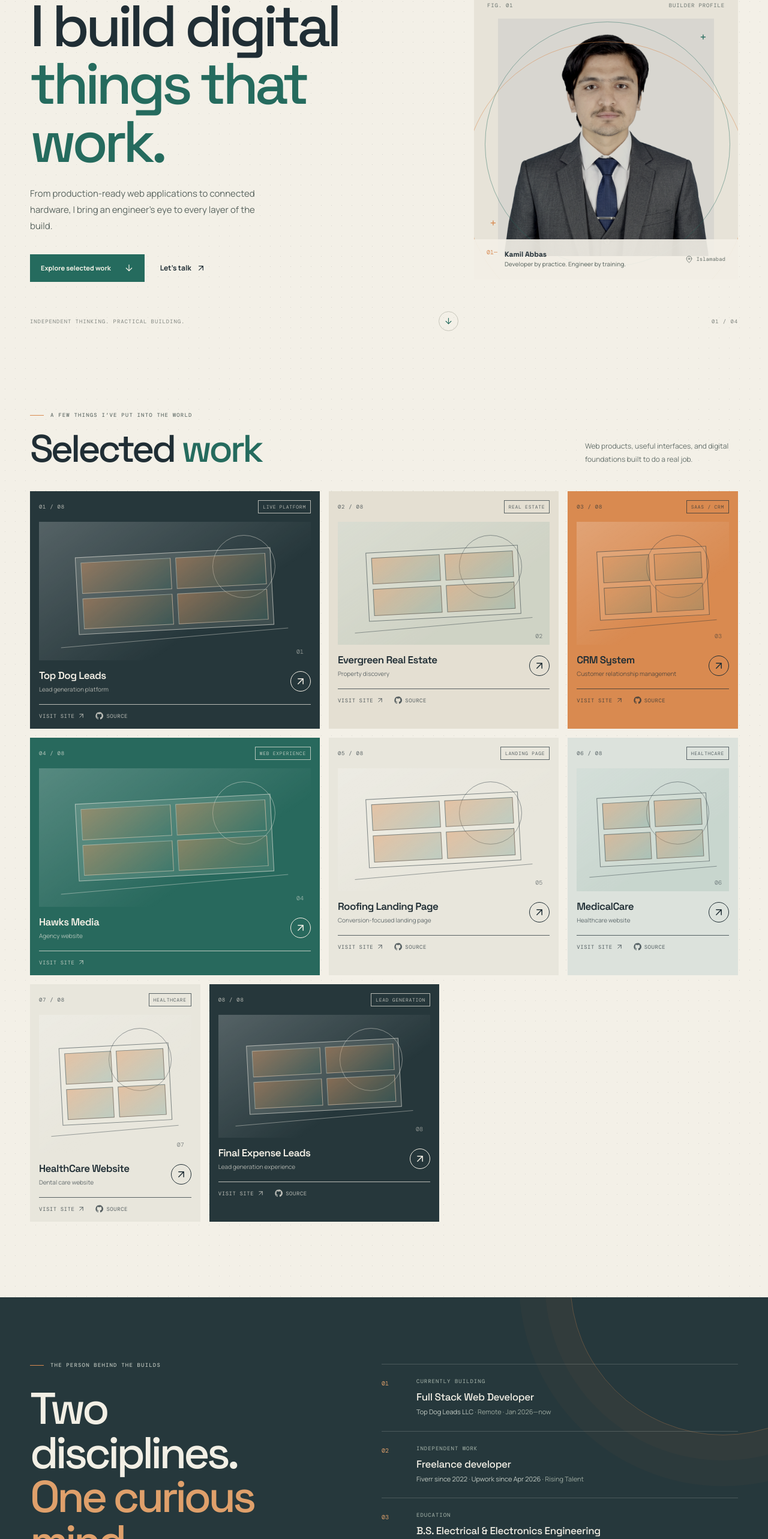
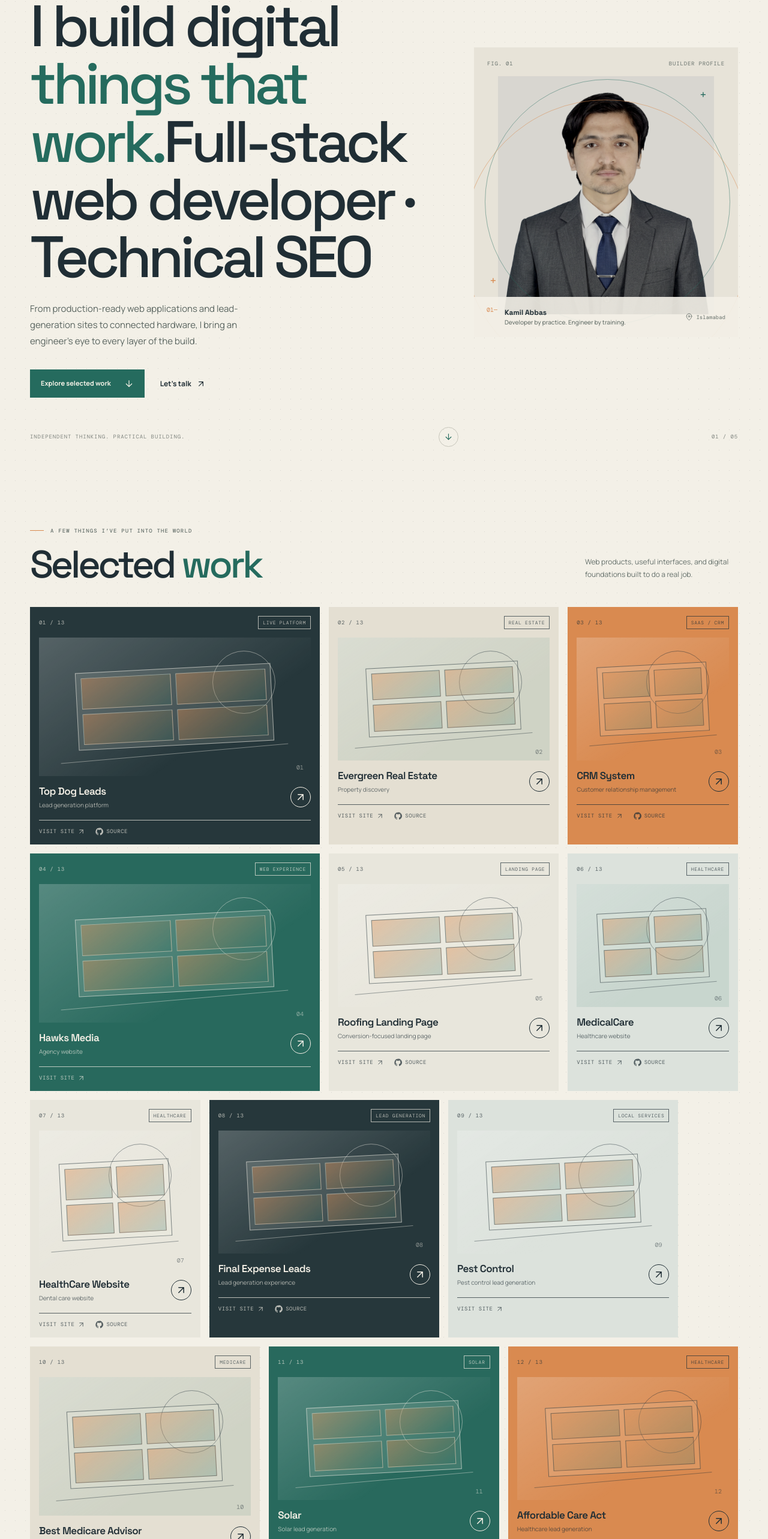
Before and after one commit to kamil-Abbas12/portfolio, a Next.js app: page / in a window 1280 px wide. Shown: the part 159-2725 px from the top of the page at 60% size. Built offline with nearby package versions, Linux system fonts and the light colour scheme; a web font is replaced by a local one.

Commit message:
Add SEO profile and recent portfolio work

```diff
--- a/app/Portfolio.tsx
+++ b/app/Portfolio.tsx
@@ -22,9 +22,28 @@ const projects = [
   { name: 'MedicalCare', kind: 'Healthcare website', url: 'https://medical-care-one.vercel.app/', repo: 'https://github.com/kamil-Abbas12/MedicalCare', mark: '06', tone: 'project-blue', tag: 'HEALTHCARE' },
   { name: 'HealthCare Website', kind: 'Dental care website', url: 'https://heathcarewebsite.vercel.app/', repo: 'https://github.com/kamil-Abbas12/DentalCare', mark: '07', tone: 'project-cream', tag: 'HEALTHCARE' },
   { name: 'Final Expense Leads', kind: 'Lead generation experience', url: 'https://finalexpense.topdoglead.com/', repo: 'https://github.com/kamil-Abbas12/final-expense', mark: '08', tone: 'project-dark', tag: 'LEAD GENERATION' },
+  { name: 'Pest Control', kind: 'Pest control lead generation', url: 'https://pestcontrol.topdoglead.com/', mark: '09', tone: 'project-blue', tag: 'LOCAL SERVICES' },
+  { name: 'Best Medicare Advisor', kind: 'Medicare advisory website', url: 'http://bestmedicareadvisor.com/', mark: '10', tone: 'project-sand', tag: 'MEDICARE' },
+  { name: 'Solar', kind: 'Solar lead generation', url: 'https://solar.topdoglead.com/', mark: '11', tone: 'project-green', tag: 'SOLAR' },
+  { name: 'Affordable Care Act', kind: 'Healthcare lead generation', url: 'https://affordablecareact.topdoglead.com/', mark: '12', tone: 'project-copper', tag: 'HEALTHCARE' },
+  { name: 'Hospital Indemnity', kind: 'Hospital indemnity lead generation', url: 'https://hospitalindemnity.topdoglead.com/', mark: '13', tone: 'project-cream', tag: 'INSURANCE' },
 ];
 
-const stack = ['Next.js', 'React', 'TypeScript', 'Node.js', 'Express', 'MongoDB', 'PostgreSQL', 'Prisma', 'Tailwind CSS', 'Firebase', 'REST APIs', 'Stripe', 'Vercel'];
+const stackGroups = [
+  {
+    label: 'WEB DEVELOPMENT',
+    items: ['Next.js', 'React', 'TypeScript', 'JavaScript', 'Node.js', 'Express', 'MongoDB', 'PostgreSQL', 'Firebase', 'Tailwind CSS', 'REST APIs', 'GraphQL', 'JWT Auth', 'Stripe', 'Python', 'Git & GitHub', 'Vercel', 'Docker (basic)'],
+  },
+  {
+    label: 'SEO & ANALYTICS',
+    items: ['Technical SEO', 'On-page SEO', 'Keyword research', 'Site audits', 'Rank tracking', 'SEMrush', 'Ahrefs', 'SE Ranking', 'Google Search Console', 'Bing Webmaster Tools', 'Google Analytics 4', 'Core Web Vitals'],
+  },
+  {
+    label: 'PRACTICES',
+    items: ['Responsive design', 'Mobile-first', 'Performance optimization', 'CI/CD', 'Agile / Scrum', 'Clean code'],
+  },
+];
+const stackCount = stackGroups.reduce((total, group) => total + group.items.length, 0);
 
 function SafeLink({ href, children, className = '', label }: { href: string; children: ReactNode; className?: string; label?: string }) {
   return <a href={href} target="_blank" rel="noopener noreferrer" aria-label={label} className={className} data-testid="link-external">{children}</a>;
@@ -44,8 +63,8 @@ function Portfolio() {
       <section className="hero section-wrap" id="home" aria-labelledby="hero-title">
         <div className="hero-copy hero-enter">
           <p className="eyebrow"><span className="eyebrow-line" />ISLAMABAD, PAKISTAN <span className="eyebrow-sep">/</span> FULL STACK WEB DEVELOPER</p>
-          <h1 id="hero-title" data-testid="heading-intro">I build digital<br /><em>things that work.</em></h1>
-          <p className="hero-description" data-testid="text-intro">From production-ready web applications to connected hardware, I bring an engineer’s eye to every layer of the build.</p>
+          <h1 id="hero-title" data-testid="heading-intro">I build digital<br /><em>things that work.</em><span className="hero-qualification">Full-stack web developer · Technical SEO</span></h1>
+          <p className="hero-description" data-testid="text-intro">From production-ready web applications and lead-generation sites to connected hardware, I bring an engineer’s eye to every layer of the build.</p>
           <div className="hero-actions">
             <a href="#work" className="button-primary" data-testid="button-view-work">Explore selected work <ArrowDown size={16} /></a>
             <SafeLink href="mailto:kamilabbas929@gmail.com" className="text-link" label="Email Kamil Abbas">Let’s talk <MoveUpRight size={16} /></SafeLink>
@@ -54,11 +73,11 @@ function Portfolio() {
         <div className="hero-portrait hero-enter-delay" data-testid="profile-card">
           <div className="portrait-orbit orbit-one" /><div className="portrait-orbit orbit-two" />
           <div className="portrait-label"><span>FIG. 01</span><span>BUILDER PROFILE</span></div>
-          <div className="portrait-frame"><img src="/mypic.png" alt="Portrait of Kamil Abbas" data-testid="img-profile" /></div>
+          <div className="portrait-frame"><img src="/mypic.png" width={912} height={1173} alt="Portrait of Kamil Abbas" data-testid="img-profile" /></div>
           <div className="portrait-caption"><span className="caption-index">01—</span><span>Kamil Abbas<br /><small>Developer by practice. Engineer by training.</small></span><span className="caption-pin"><MapPin size={13} /> Islamabad</span></div>
           <span className="orbit-cross cross-a">+</span><span className="orbit-cross cross-b">+</span>
         </div>
-        <div className="hero-foot"><span>INDEPENDENT THINKING. PRACTICAL BUILDING.</span><a href="#work" aria-label="Scroll to selected work" data-testid="link-scroll-work"><ArrowDown size={15} /></a><span>01 / 04</span></div>
+        <div className="hero-foot"><span>INDEPENDENT THINKING. PRACTICAL BUILDING.</span><a href="#work" aria-label="Scroll to selected work" data-testid="link-scroll-work"><ArrowDown size={15} /></a><span>01 / 05</span></div>
       </section>
 
       <section className="work-section section-wrap" id="work" aria-labelledby="work-title">
@@ -69,7 +88,7 @@ function Portfolio() {
         <div className="projects-grid" data-testid="project-list">
           {projects.map((project) => (
             <article key={project.mark} className={`project-card ${project.tone}`} data-testid={`card-project-${project.mark}`}>
-              <div className="project-top"><span>{project.mark} / 08</span><span className="project-tag">{project.tag}</span></div>
+              <div className="project-top"><span>{project.mark} / {String(projects.length).padStart(2, '0')}</span><span className="project-tag">{project.tag}</span></div>
               <a className="project-main-link" href={project.url} target="_blank" rel="noopener noreferrer" aria-label={`Visit ${project.name}`} data-testid={`link-project-${project.mark}`}>
                 <span className="project-art" aria-hidden="true"><span className="art-sun" /><span className="art-window"><i /><i /><i /><i /></span><span className="art-base" /><span className="art-index">{project.mark}</span></span>
                 <span className="project-title-row"><span><strong>{project.name}</strong><small>{project.kind}</small></span><span className="project-arrow"><ArrowUpRight size={20} /></span></span>
@@ -83,21 +102,40 @@ function Portfolio() {
       <section className="about-section" id="about" aria-labelledby="about-title">
         <div className="about-inner section-wrap">
           <div className="about-heading"><p className="eyebrow light-eyebrow"><span className="eyebrow-line" />THE PERSON BEHIND THE BUILDS</p><h2 id="about-title" data-testid="heading-about">Two disciplines.<br /><em>One curious mind.</em></h2>
-            <p className="about-intro" data-testid="text-about">I’m Kamil, a full-stack web developer and electrical engineer in Islamabad. My work lives where careful engineering meets useful software—whether that means a web product people rely on or a device that senses and responds to the physical world.</p>
+            <p className="about-intro" data-testid="text-about">I’m Kamil, a full-stack web developer and electrical engineer in Islamabad with 4+ years of hands-on experience. I build useful web products and connected systems, and since March 2026 I’ve also focused on technical and on-page SEO for client sites.</p>
             <div className="credential-stamp"><span>PEC</span><span>REGISTERED<br />ENGINEER</span></div>
+            <div className="resume-highlights" data-testid="resume-highlights">
+              <div><strong>4+</strong><span>YEARS BUILDING</span></div>
+              <div><strong>50+</strong><span>FIVERR PROJECTS</span></div>
+              <div><strong>100%</strong><span>UPWORK JOB SUCCESS</span></div>
+            </div>
+            <p className="platform-credentials">UPWORK RISING TALENT <i>·</i> FIVERR LEVEL SELLER</p>
           </div>
           <div className="about-details">
-            <div className="detail-block"><span className="detail-num">01</span><div><h3>Currently building</h3><p className="detail-title">Full Stack Web Developer</p><p>Top Dog Leads LLC <span className="detail-meta">· Remote · Jan 2026—now</span></p></div></div>
-            <div className="detail-block"><span className="detail-num">02</span><div><h3>Independent work</h3><p className="detail-title">Freelance developer</p><p>Fiverr since 2022 <span className="detail-meta">·</span> Upwork since Apr 2026 <span className="detail-meta">· Rising Talent</span></p></div></div>
+            <div className="detail-block"><span className="detail-num">01</span><div><h3>Recent role</h3><p className="detail-title">Full Stack Web Developer</p><p>Top Dog Leads LLC <span className="detail-meta">· Remote · Jan 2026—Oct 1, 2026</span></p></div></div>
+            <div className="detail-block"><span className="detail-num">02</span><div><h3>Independent work</h3><p className="detail-title">Freelance developer</p><p>Fiverr since May 2022 <span className="detail-meta">·</span> Upwork since Apr 2026 <span className="detail-meta">· Rising Talent · Fiverr Level Seller</span></p></div></div>
             <div className="detail-block"><span className="detail-num">03</span><div><h3>Education</h3><p className="detail-title">B.S. Electrical &amp; Electronics Engineering</p><p>COMSATS University Islamabad <span className="detail-meta">· 2024</span></p></div></div>
             <div className="detail-block capstone-block"><span className="detail-num">04</span><div><h3>Engineering capstone</h3><p className="detail-title">Smart water, thoughtfully engineered.</p><p>IoT smart water filtration and monitoring system integrating sensors, microcontrollers, automated filtration, and mobile monitoring.</p><div className="system-flow"><span>SENSORS</span><i /><span>CONTROL</span><i /><span>FILTER</span><i /><span>MOBILE</span></div></div></div>
+            <div className="detail-block"><span className="detail-num">05</span><div><h3>SEO &amp; organic growth</h3><p className="detail-title">Technical and on-page SEO</p><p>Keyword research, site audits, rank tracking, indexing and crawl monitoring, Core Web Vitals, and GA4 analysis for client websites.</p></div></div>
+            <div className="detail-block"><span className="detail-num">06</span><div><h3>Selected product build</h3><p className="detail-title">Multi-tenant SaaS booking platform</p><p>Role-based dashboards, Stripe payments, and automated email notifications; reduced booking management overhead by 40%.</p></div></div>
           </div>
         </div>
       </section>
 
       <section className="toolkit-section section-wrap" aria-labelledby="toolkit-title">
         <div className="toolkit-intro"><p className="eyebrow"><span className="eyebrow-line" />THE TOOLS IN MY WORKBENCH</p><h2 id="toolkit-title" data-testid="heading-toolkit">A stack for<br /><em>shipping ideas.</em></h2><p>From the first component to the last deploy, these are the tools I reach for.</p></div>
-        <div className="stack-area"><div className="stack-topline"><span>WEB DEVELOPMENT TOOLKIT</span><span>13 TOOLS</span></div><div className="stack-list" data-testid="stack-list">{stack.map((tool, index) => <span className="stack-chip" key={tool} data-testid={`skill-${index}`}>{tool}<small>{String(index + 1).padStart(2, '0')}</small></span>)}</div><div className="stack-foot"><span>FRONTEND</span><span>BACKEND</span><span>DATA</span><span>DEPLOYMENT</span></div></div>
+        <div className="stack-area">
+          <div className="stack-topline"><span>WEB + SEO TOOLKIT</span><span>{stackCount} SKILLS &amp; TOOLS</span></div>
+          <div className="stack-groups" data-testid="stack-list">
+            {stackGroups.map((group, groupIndex) => (
+              <div className="stack-group" key={group.label}>
+                <h3>{group.label}</h3>
+                <div className="stack-list">{group.items.map((tool, index) => <span className="stack-chip" key={tool} data-testid={`skill-${groupIndex}-${index}`}>{tool}<small>{String(index + 1).padStart(2, '0')}</small></span>)}</div>
+              </div>
+            ))}
+          </div>
+          <div className="stack-foot"><span>WEB APPS</span><span>SEARCH</span><span>PERFORMANCE</span><span>DELIVERY</span></div>
+        </div>
       </section>
 
       <section className="contact-section" id="contact" aria-labelledby="contact-title">
```
